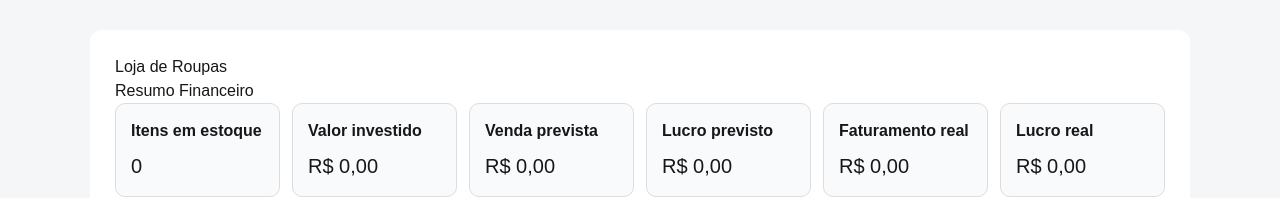
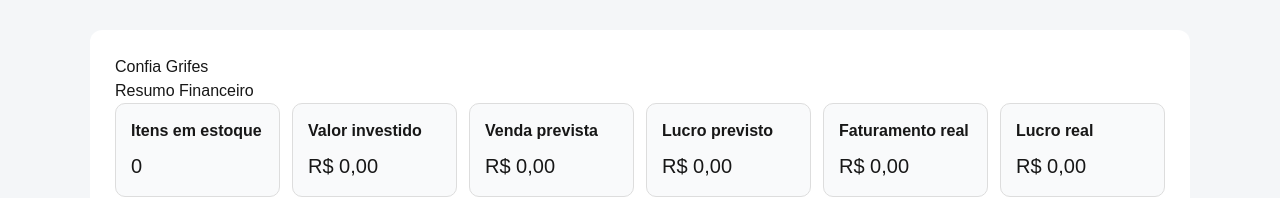
Before and after one commit to ramosjosivan/loja-roupas, a Next.js app: page / in a window 1280 px wide. Shown: the top 198 px of the page. Built offline with nearby package versions, Linux system fonts and the light colour scheme.

Commit message:
alterando nome para Confia Grifes

```diff
--- a/app/page.tsx
+++ b/app/page.tsx
@@ -218,7 +218,7 @@ export default function Home() {
           borderRadius: 12,
         }}
       >
-        <h1>Loja de Roupas</h1>
+        <h1>Confia Grifes</h1>
 
         <h2>Resumo Financeiro</h2>
 
```
